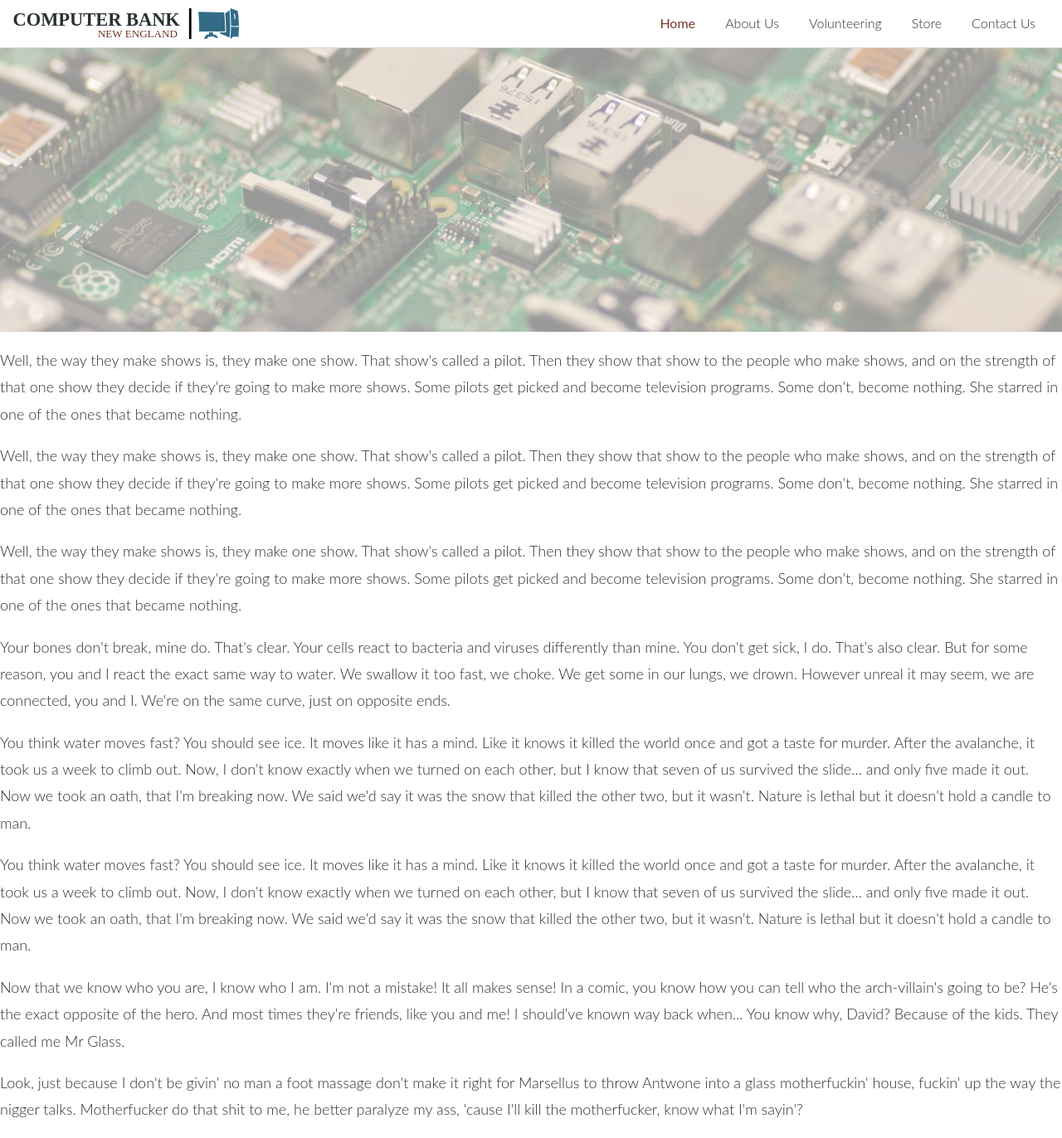
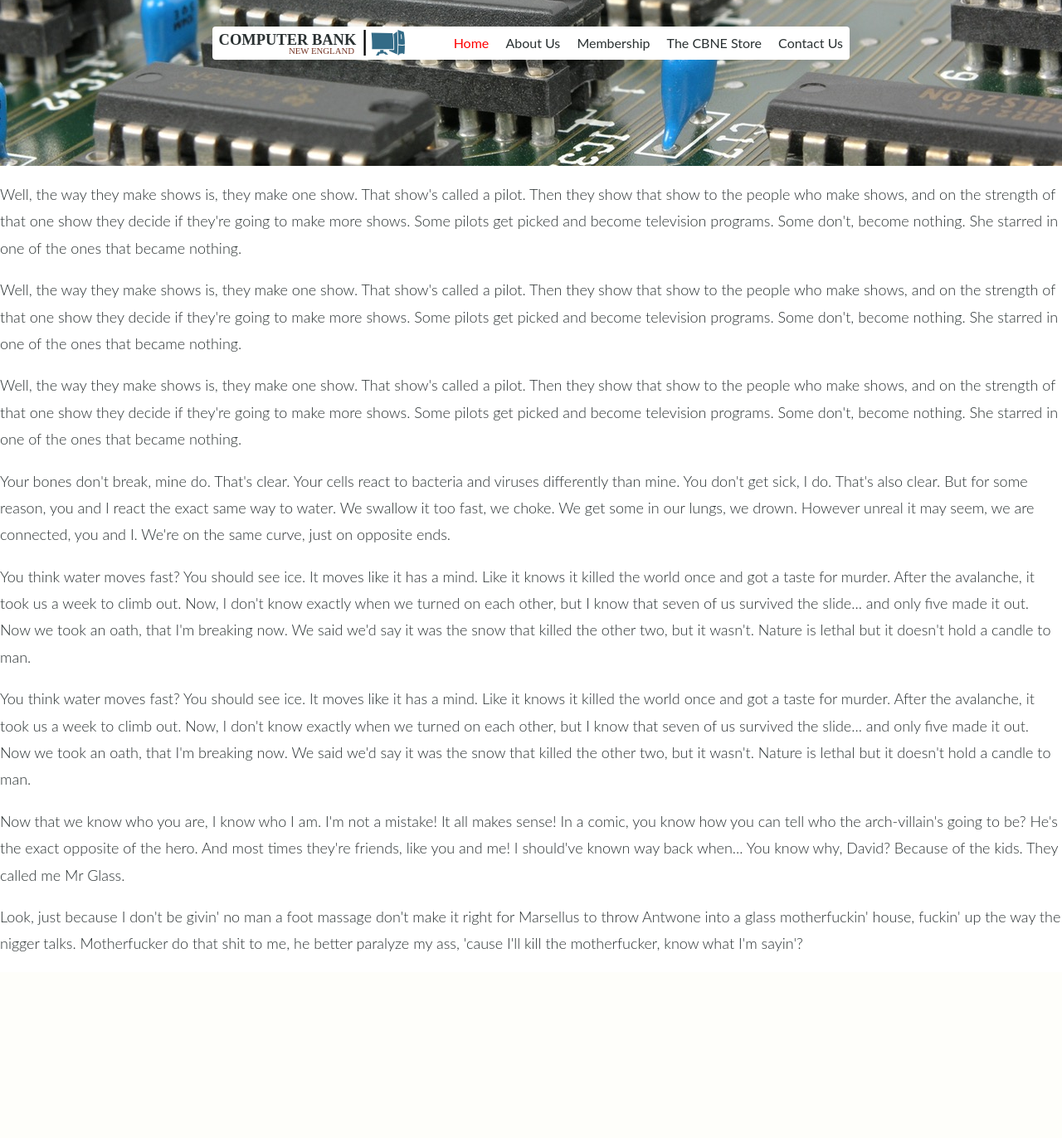
Before and after one commit to darthbobcat/cbne, a PHP site: page / in a window 1280 px wide. Shown: the whole page at 83% size. After the commit the page ends 1147 px from the top, so only its background shows below. Run offline with PHP 8.4, Linux system fonts and the light colour scheme.

Commit message:
menu redesign

```diff
--- a/css/site.css
+++ b/css/site.css
@@ -60,92 +60,132 @@ p {
   display: table;
   clear: both;
 }
-
-/*Site Specific Styling*/
-#hero-section {
-  background-color: #fff;
-  height:50vh;
-  background-image: url("../img/hero-bg1.jpeg");
-  background-repeat: no-repeat;
-  background-position: center;
-  background-size: cover;
-}
-#hero-navigation {
-  border-bottom:1px solid #dbdbdb;
-  padding: 0 1rem;
-  background-color: #fff;
-  position:fixed;
+/*Responsive menu classes */
+.menu {
+  list-style: none;
+  /*margin:0;*/
+  padding:0;
+  border-top: 1px solid #000;
+  border-bottom: 1px solid #000;
+  width:100%;
+  display: none;
   z-index: 1;
 }
-
+.menu-item {
+  display:block;
+  width:75%;
+  padding:0.5rem;
+  padding-left: 25%;
+  margin:0 auto;
+}
+.menu-item:hover {
+  text-decoration: underline;
+}
+.menu-item:active{
+  text-decoration: overline;
+}
+.mn-it-link {
+  text-decoration: none;
+}
+.mn-it-active {
+  color:red;
+}
+.responsive-menu-button *{
+  vertical-align: text-top;
+}
+.responsive-menu-button {
+  display: block;
+  width:25%;
+  margin:0 auto;
+}
+/*General header styling*/
 .logo {
-  float:left;
-  width:17rem;
-  padding:0.6rem 0;
-  display: inline-block;
-}
-#sticky-menu {
-  float:right;
-}
-.menu {
-  list-style: none;
+  width:100%;
+  padding:0.5rem;
 }
 
-.menu-item {
-  display:inline-block;
-  padding: 0 1rem;
+#main-nav-bar {
+  position: fixed;
+  background-color: #fff;
+  width:100%;
+  margin:0 auto;
 }
-.menu-item a {
-  text-decoration: none;
-  font-weight: 300;
+.spacer {
+  margin-top:120px;
 }
-.menu-item:hover{
-  background-color:#dbdbdb;
-}
-.menu-item:active {
-  background-color: black;
-}
-.mn-item-active a {
-  color:#763626;
-  font-weight: 400;
-}
-#hero-panel {
-  /*width:100%;*/
-  margin:0 auto;
-  text-align: center;
-  /*padding:1rem 2rem 2rem 2rem;*/
-  /*background-color: rgba(255,255,255,0.7);*/
-
-  position: absolute;
-  top: 40%;
-  left: 50%;
-  transform: translate(-50%, -40%);
-}
-#hp-description {
-  font-weight: 400;
-}
-#hp-learn-more {
-  font-weight: 400;
-  text-decoration: none;
-  padding:0.5rem 1.5rem;
-  background-color: #336B87; /*#233237;*/
-  color:#fff;
-}
-#hp-learn-more:hover {
-  background-color: #90AFC5;
-  color:#2A3132;
-}
-#hp-learn-more:active {
-  background-color: #763626;
-  color:#fff;
+.vertical-rule {
+  display:none;
 }
 /* Media Queries */
 @media only screen and (min-width: 33.75em) {  /* 540px */
-
+  /*Responsive menu classes */
+  .menu {
+    /*border: none;*/
+    width:auto;
+    display: block !important; /* jquery toggle fix*/
+    margin:0 auto;
+    text-align: center;
+  }
+  .menu-item {
+    display: inline-block;
+    width:auto;
+    text-align: center;
+    padding:0.5rem;
+    margin:0 auto;
+  }
+  .responsive-menu-button {
+    display: none;
+  }
+  /*General header styling*/
+  .logo {
+    display:block;
+    width:17rem;
+  }
+  .spacer {
+    margin-top: auto;
+  }
+  #main-nav-bar {
+    content: "";
+    display: table;
+    position: relative;
+    width:100%;
+  }
 }
 
 @media only screen and (min-width: 48em) {  /* 768px */
-
+  /*Responsive menu classes */
+  .menu {
+    border:none;
+  }
+  .logo{
+    float:left;
+    padding:0.25rem 0.5rem;
+    width: 15rem;
+  }
+  .spacer {
+    margin-top: auto;
+  }
+  #main-menu {
+    content: "";
+    display: table;
+    position: relative;
+    float:right;
+  }
+  #main-nav-bar {
+    width:90%;
+    max-width:48em;
+    margin: 0 auto;
+    margin-top:2rem;
+    box-shadow: 0 2px 31px 0 rgba(0,0,0,.1);
+    border-radius: 4px;
+  }
+  #main-nav-container {
+    background-image: url("../img/hero-bg3.jpeg");
+    background-repeat: no-repeat;
+    background-position: center;
+    background-size: cover;
+    height:25vh;
+  }
 }
 @media only screen and (min-width: 60em) { /* 960px */
 
--- a/index.html
+++ b/index.html
@@ -10,31 +10,23 @@
 </head>
 <body>
   <div class="container">
-    <header class="row" id="hero-section">
-      <div class="row" id="hero-navigation">
-        <a href="http://www.cbne.org.au" id="logo-link"><img src="img/CBNE Logo desktop.svg" class="logo"/></a>
-
-        <nav id="sticky-menu">
-          <!-- <span class="responsive-menu-icon"><i class="material-icons">menu</i> Menu</span> -->
-          <ul class="menu">
-            <li class="menu-item mn-item-active"><a href="#">Home</a></li>
-            <li class="menu-item"><a href="#">About Us</a></li>
-            <li class="menu-item"><a href="#">Volunteering</a></li>
-            <li class="menu-item"><a href="#">Store</a></li>
-            <li class="menu-item"><a href="#">Contact Us</a></li>
+    <header class="row" id="main-nav-container">
+      <div id="main-nav-bar">
+        <img src="img/CBNE Logo desktop.svg" class="logo" />
+        <nav id="main-menu">
+          <span class="responsive-menu-button" id="fixed-nav-menu-button"><i class="material-icons">menu</i> Menu</span>
+          <ul class="menu" id="fixed-nav-menu">
+            <li class="menu-item"><a href="#" class="mn-it-link mn-it-active">Home</a></li>
+            <li class="menu-item"><a href="#" class="mn-it-link">About Us</a></li>
+            <li class="menu-item"><a href="#" class="mn-it-link">Membership</a></li>
+            <li class="menu-item"><a href="#" class="mn-it-link">The CBNE Store</a></li>
+            <li class="menu-item"><a href="#" class="mn-it-link">Contact Us</a></li>
           </ul>
         </nav>
       </div>
-      <!-- <div id="hero-panel">
-        <h1 id="hp-title">Witty Title Goes Here</h1>
-        <p id="hp-description">
-          Your bones don't break, mine do. That's clear. Your cells react to bacteria and viruses differently than mine. You don't get sick, I do. That's also clear. But for some reason, you and I react the exact same way to water.
-        </p>
-        <a href="#" id="hp-learn-more">Learn More</a>
-      </div> -->
     </header>
 
-    <main class="row">
+    <main class="row spacer">
       <!-- start slipsum code -->
 
       <p>Well, the way they make shows is, they make one show. That show's called a pilot. Then they show that show to the people who make shows, and on the strength of that one show they decide if they're going to make more shows. Some pilots get picked and become television programs. Some don't, become nothing. She starred in one of the ones that became nothing. </p>
--- a/js/site.js
+++ b/js/site.js
@@ -1,6 +1,6 @@
 var responsiveToggle = function(){
-    $('#top-responsive-menu').on('click',function(){
-      $('#menu-actual').fadeToggle();
+    $('#fixed-nav-menu-button').on('click',function(){
+      $('#fixed-nav-menu').slideToggle();
     });
 }
 $( document ).ready(function(){
```
Also changed, not shown: img/hero-bg2.jpg (added), img/hero-bg3.jpeg (added).
